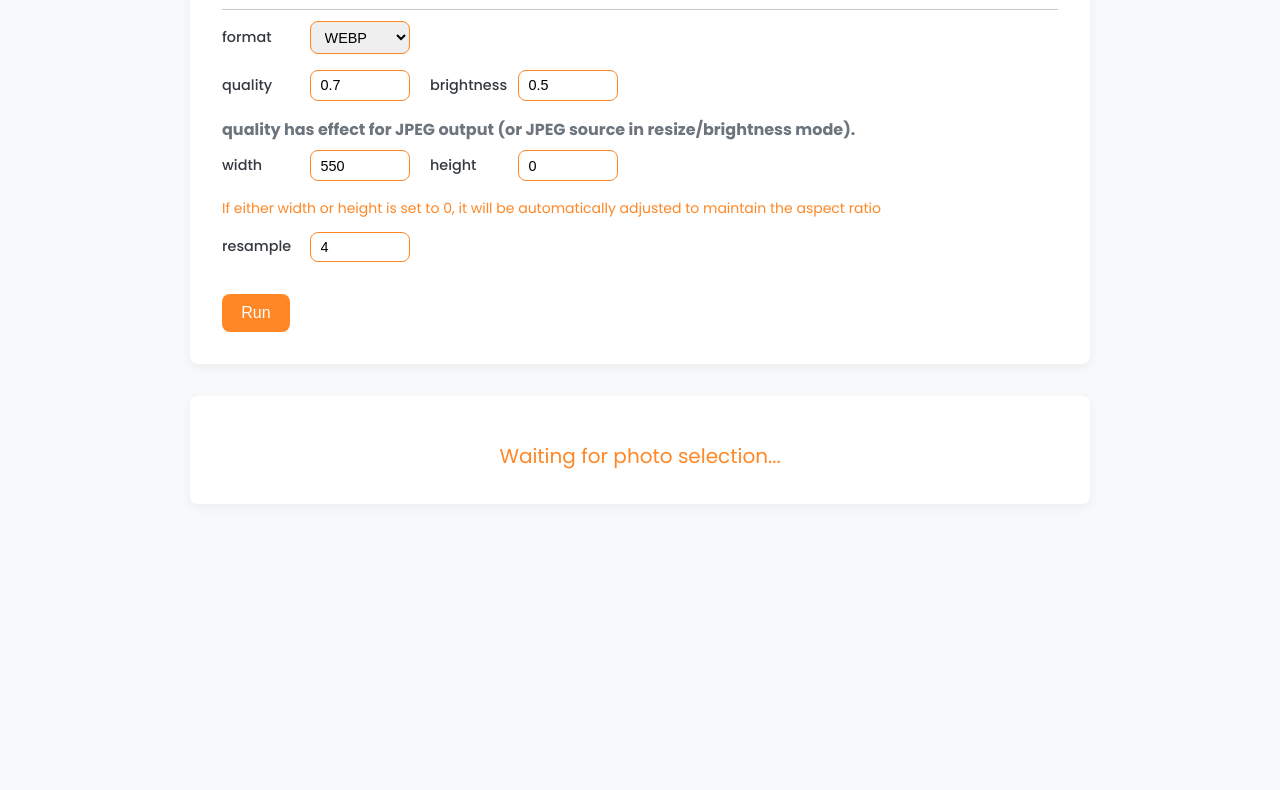
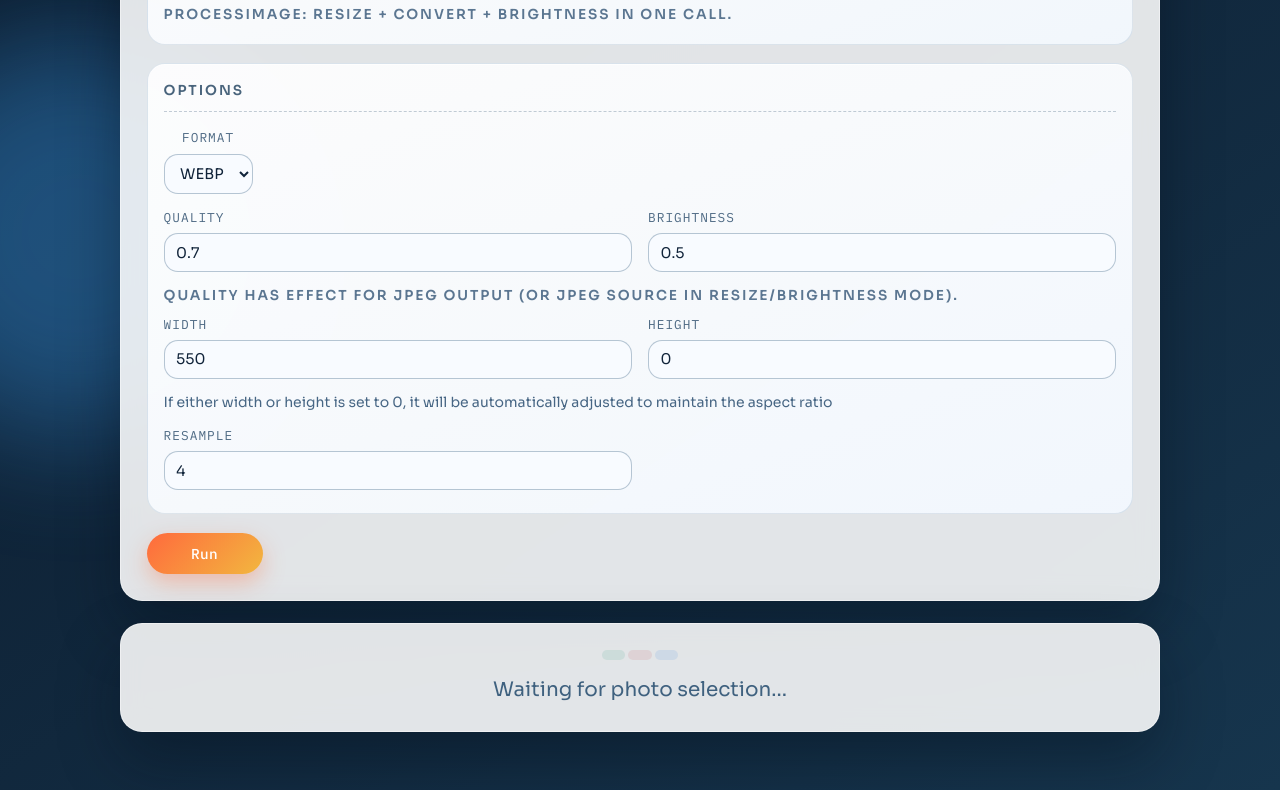
Before and after one commit to 2YH02/img-toolkit, a website with bundled scripts: page example/index.html in a window 1280 px wide. Shown: the part 464-1254 px from the top of the page. Before the commit the page ends 1032 px from the top, so only its background shows below. Built offline with nearby package versions, Linux system fonts and the light colour scheme; a web font is replaced by a local one.

Commit message:
style(example): redesign playground UI with modern glass theme

```diff
--- a/example/index.html
+++ b/example/index.html
@@ -12,7 +12,7 @@
     <link rel="preconnect" href="https://fonts.googleapis.com" />
     <link rel="preconnect" href="https://fonts.gstatic.com" crossorigin />
     <link
-      href="https://fonts.googleapis.com/css2?family=Playwrite+DE+Grund:wght@100..400&family=Poppins:ital,wght@0,100;0,200;0,300;0,400;0,500;0,600;0,700;0,800;0,900;1,100;1,200;1,300;1,400;1,500;1,600;1,700;1,800;1,900&family=Roboto:ital,wght@0,100;0,300;0,400;0,500;0,700;0,900;1,100;1,300;1,400;1,500;1,700;1,900&display=swap"
+      href="https://fonts.googleapis.com/css2?family=IBM+Plex+Mono:wght@400;500&family=Sora:wght@400;500;600;700&display=swap"
       rel="stylesheet"
     />
     <script src="./main.js" type="module" defer></script>
@@ -21,6 +21,9 @@
   <body>
     <div id="app">
       <h1 class="max-width mx-auto">Image Toolkit Playground</h1>
+      <p class="hero-subtitle">
+        Fast browser image processing powered by Rust + WebAssembly
+      </p>
       <section class="container image-form-wrap">
         <div class="image-form">
           <div class="choose-file">
--- a/example/main.css
+++ b/example/main.css
@@ -1,12 +1,20 @@
-@import url("https://fonts.googleapis.com/css2?family=Poppins:wght@300;400;600;700&display=swap");
-
 :root {
-  --color-primary: #ff8725;
-  --color-bg: #f8f9fa;
-  --color-white: #ffffff;
-  --color-text: #343a40;
-  --radius: 8px;
-  --transition: 0.3s ease;
+  --bg-0: #081524;
+  --bg-1: #0f2337;
+  --bg-2: #16354d;
+  --panel: rgba(255, 255, 255, 0.88);
+  --panel-border: rgba(255, 255, 255, 0.45);
+  --text-strong: #11243a;
+  --text-soft: #49647c;
+  --accent: #ff6a3d;
+  --accent-2: #f2b73f;
+  --ok: #0b8d5a;
+  --error: #c93535;
+  --radius-lg: 22px;
+  --radius-md: 14px;
+  --shadow-lg: 0 28px 60px rgba(3, 12, 23, 0.35);
+  --shadow-md: 0 12px 30px rgba(9, 20, 33, 0.2);
+  --ease: 220ms cubic-bezier(0.4, 0, 0.2, 1);
 }
 
 *,
@@ -15,125 +23,286 @@
   box-sizing: border-box;
 }
 
+html,
 body {
-  font-family: "Poppins", sans-serif;
-  background-color: var(--color-bg);
+  min-height: 100%;
+}
+
+body {
   margin: 0;
-  color: var(--color-text);
-  line-height: 1.6;
+  padding: 2.25rem;
+  color: var(--text-strong);
+  font-family: "Sora", sans-serif;
+  line-height: 1.55;
   display: flex;
   justify-content: center;
-  padding: 2rem;
+  background:
+    radial-gradient(1300px 700px at -8% -12%, #1b4f7f 0%, transparent 58%),
+    radial-gradient(960px 640px at 110% -5%, #4c2e62 0%, transparent 62%),
+    linear-gradient(145deg, var(--bg-0), var(--bg-1) 42%, var(--bg-2));
+}
+
+body::before,
+body::after {
+  content: "";
+  position: fixed;
+  z-index: -1;
+  width: 32vw;
+  height: 32vw;
+  border-radius: 999px;
+  filter: blur(62px);
+  opacity: 0.35;
+}
+
+body::before {
+  background: #ff7e3f;
+  top: -8vw;
+  right: -8vw;
+}
+
+body::after {
+  background: #3fa8ff;
+  left: -10vw;
+  bottom: -8vw;
 }
 
 p,
 h1,
 h3 {
   margin: 0;
-  padding: 0;
 }
 
 #app {
   width: 100%;
-  max-width: 900px;
+  max-width: 1040px;
+  animation: fade-up 480ms var(--ease);
 }
 
 h1 {
-  font-weight: 600;
-  font-size: 2rem;
-  color: var(--color-primary);
-  margin-bottom: 1.5rem;
   text-align: center;
+  font-size: clamp(2rem, 2.8vw, 2.8rem);
+  font-weight: 700;
+  letter-spacing: -0.04em;
+  color: #f6fbff;
+}
+
+.hero-subtitle {
+  text-align: center;
+  margin: 0.65rem 0 2rem;
+  color: rgba(235, 246, 255, 0.78);
+  font-family: "IBM Plex Mono", monospace;
+  font-size: 0.9rem;
 }
 
 .container {
-  background-color: var(--color-white);
-  padding: 2rem;
-  border-radius: var(--radius);
-  box-shadow: 0 4px 12px rgba(0, 0, 0, 0.05);
-  margin-bottom: 2rem;
+  border: 1px solid var(--panel-border);
+  border-radius: var(--radius-lg);
+  background: var(--panel);
+  backdrop-filter: blur(12px);
+  -webkit-backdrop-filter: blur(12px);
+  box-shadow: var(--shadow-lg);
+  padding: clamp(1.1rem, 2vw, 1.9rem);
+  margin-bottom: 1.4rem;
 }
 
-.choose-file p {
+.image-form {
+  display: grid;
+  gap: 1.15rem;
+}
+
+.choose-file {
+  border-radius: 18px;
+  border: 1px solid rgba(118, 150, 178, 0.22);
+  background: linear-gradient(
+    160deg,
+    rgba(255, 255, 255, 0.88),
+    rgba(243, 249, 255, 0.88)
+  );
+  box-shadow: inset 0 1px 0 rgba(255, 255, 255, 0.75);
+  padding: 1rem 1rem 0.7rem;
+}
+
+.choose-file > p {
+  font-size: 0.86rem;
+  letter-spacing: 0.14em;
+  text-transform: uppercase;
+  color: var(--text-soft);
   font-weight: 600;
-  margin-bottom: 0.5rem;
 }
+
 .image-input-wrap {
   display: flex;
+  gap: 0.8rem;
   align-items: center;
+  flex-wrap: wrap;
 }
 
 #image-name,
 #image-size {
-  margin-left: 0.75rem;
-  font-weight: 400;
-  font-size: 14px;
   margin: 0;
 }
 
+#image-name {
+  font-weight: 600;
+  color: #1b3752;
+}
+
+#image-size {
+  font-size: 0.83rem;
+  color: #59748f;
+}
+
 .button {
-  display: inline-block;
-  padding: 0.6rem 1.2rem;
-  font-size: 1rem;
+  display: inline-flex;
+  align-items: center;
+  justify-content: center;
+  min-width: 116px;
+  border: 0;
+  border-radius: 999px;
+  padding: 0.7rem 1.35rem;
+  text-decoration: none;
+  cursor: pointer;
+  font-family: "IBM Plex Mono", monospace;
   font-weight: 500;
-  color: var(--color-white);
-  background-color: var(--color-primary);
-  border: none;
-  border-radius: var(--radius);
-  cursor: pointer;
-  transition: background-color var(--transition), transform var(--transition);
-  text-decoration: none;
-  text-align: center;
+  font-size: 0.9rem;
+  letter-spacing: 0.03em;
+  color: #fff;
+  background: linear-gradient(135deg, var(--accent), var(--accent-2));
+  box-shadow: 0 9px 22px rgba(255, 111, 64, 0.36);
+  transition: transform var(--ease), box-shadow var(--ease), filter var(--ease);
 }
+
 .button:hover {
-  background-color: #e06f1f;
   transform: translateY(-2px);
+  box-shadow: 0 14px 28px rgba(255, 111, 64, 0.42);
+  filter: saturate(1.08);
 }
+
 .button:active {
   transform: translateY(0);
 }
 
+.divider {
+  margin: 0.6rem 0 1rem;
+  border-top: 1px dashed rgba(89, 116, 143, 0.36);
+  width: 100%;
+}
+
+.option-container {
+  display: grid;
+  grid-template-columns: repeat(2, minmax(0, 1fr));
+  gap: 0.8rem 1rem;
+}
+
+.option-input-wrap {
+  display: flex;
+  flex-direction: column;
+  gap: 0.35rem;
+  margin-bottom: 0.85rem;
+  min-width: 0;
+}
+
+.option-input-wrap label {
+  margin: 0;
+  font-size: 0.8rem;
+  color: #4e6a84;
+  font-family: "IBM Plex Mono", monospace;
+  text-transform: uppercase;
+  letter-spacing: 0.08em;
+}
+
+.option-input-wrap input,
+.option-input-wrap select {
+  width: 100%;
+  min-width: 0;
+  border: 1px solid rgba(88, 122, 151, 0.42);
+  border-radius: var(--radius-md);
+  padding: 0.58rem 0.72rem;
+  background: #f8fbff;
+  color: var(--text-strong);
+  font-family: "Sora", sans-serif;
+  font-size: 0.92rem;
+  outline: none;
+  transition: border-color var(--ease), box-shadow var(--ease), background var(--ease);
+}
+
+.option-input-wrap input:focus,
+.option-input-wrap select:focus {
+  border-color: #ff8b4a;
+  box-shadow: 0 0 0 4px rgba(255, 138, 79, 0.19);
+  background: #ffffff;
+}
+
+#mode-help,
+#quality-help {
+  color: #5b7691;
+}
+
+.image-preview-wrap {
+  text-align: center;
+}
+
+#status-text,
+#error-text,
+#format-image-size {
+  display: inline-block;
+  margin-bottom: 0.42rem;
+  padding: 0.32rem 0.72rem;
+  border-radius: 999px;
+  font-size: 0.84rem;
+  font-family: "IBM Plex Mono", monospace;
+}
+
 #status-text {
-  color: #1d7a46;
-  font-weight: 600;
+  color: var(--ok);
+  background: rgba(19, 149, 98, 0.1);
 }
 
 #error-text {
-  color: #cc3344;
-  font-weight: 600;
+  color: var(--error);
+  background: rgba(201, 53, 53, 0.1);
 }
 
-#quality-help {
-  color: #6c757d;
+#format-image-size {
+  color: #345777;
+  background: rgba(63, 137, 220, 0.12);
 }
 
-.divider {
-  border-top: 1px solid #cacaca;
+#preview-container {
   width: 100%;
-
-  margin-block: 0.7rem;
+  max-height: 520px;
+  overflow: auto;
+  padding: 0.9rem;
+  border-radius: 18px;
+  border: 1px solid rgba(115, 145, 173, 0.35);
+  background: linear-gradient(145deg, #ffffff, #f4f9ff);
+  box-shadow: var(--shadow-md);
 }
 
-.ml-1 {
-  margin-left: 4px;
+#image-preview {
+  max-width: 100%;
+  max-height: 100%;
+  display: block;
+  margin: 0 auto;
+  border-radius: 14px;
 }
-.ml-2 {
-  margin-left: 8px;
+
+#waiting-text {
+  color: #3f617f;
 }
+
+.color-main {
+  color: #476684;
+}
+
 .ml-3 {
   margin-left: 12px;
 }
 
-.mr-3 {
-  margin-right: 12px;
-}
-
-.mb-1 {
-  margin-bottom: 4px;
-}
 .mb-2 {
   margin-bottom: 8px;
 }
+
 .mb-3 {
   margin-bottom: 12px;
 }
@@ -146,30 +315,12 @@ h1 {
   margin-inline: auto;
 }
 
-.font-1 {
-  font-size: 8px;
-}
-.font-2 {
-  font-size: 10px;
-}
-.font-3 {
-  font-size: 12px;
-}
 .font-4 {
   font-size: 14px;
 }
-.font-5 {
-  font-size: 16px;
-}
-.font-5 {
-  font-size: 18px;
-}
+
 .font-6 {
   font-size: 20px;
-}
-
-.color-main {
-  color: #ff8725;
 }
 
 .max-width {
@@ -177,91 +328,30 @@ h1 {
 }
 
 .center {
-  display: flex;
   align-items: center;
-  justify-content: center;
 }
 
-.choose-file {
-  display: flex;
-  flex-direction: column;
-  justify-content: center;
-  align-items: flex-start;
-
-  margin-block: 1rem;
-
-  width: 100%;
+@keyframes fade-up {
+  from {
+    opacity: 0;
+    transform: translateY(18px);
+  }
+  to {
+    opacity: 1;
+    transform: translateY(0);
+  }
 }
 
-.choose-file > p {
-  font-size: 16px;
-  font-weight: 700;
-}
+@media (max-width: 900px) {
+  body {
+    padding: 1.15rem;
+  }
 
-.option-input-wrap {
-  display: flex;
-  align-items: center;
-  margin-bottom: 1rem;
-}
-.option-input-wrap label {
-  width: 80px;
-  margin-right: 8px;
-  font-size: 0.9rem;
-  font-weight: 500;
-}
-.option-input-wrap input,
-.option-input-wrap select {
-  flex: 1;
-  padding: 0.4rem 0.6rem;
-  border: 1px solid var(--color-primary);
-  border-radius: var(--radius);
-  outline: none;
-  font-size: 0.9rem;
-  width: 100px;
-}
-.option-input-wrap input:focus,
-.option-input-wrap select:focus {
-  box-shadow: 0 0 0 3px rgba(255, 135, 37, 0.2);
-}
-
-.option-container {
-  display: flex;
-  gap: 20px;
-  flex-wrap: wrap;
-}
-
-.image-preview-wrap {
-  text-align: center;
-}
-#preview-container {
-  width: 100%;
-  max-height: 500px;
-  overflow: auto;
-  border: 1px solid #dee2e6;
-  border-radius: var(--radius);
-  padding: 1rem;
-}
-#image-preview {
-  max-width: 100%;
-  max-height: 100%;
-  display: block;
-  margin: 0 auto;
-  border-radius: var(--radius);
-}
-
-#download-button {
-  margin-top: 1rem;
-}
-
-@media (max-width: 600px) {
-  body {
+  .container {
     padding: 1rem;
   }
-  .option-input-wrap {
-    flex-direction: column;
-    align-items: flex-start;
-  }
-  .option-input-wrap label {
-    margin-bottom: 0.5rem;
+
+  .option-container {
+    grid-template-columns: 1fr;
   }
 }
```
